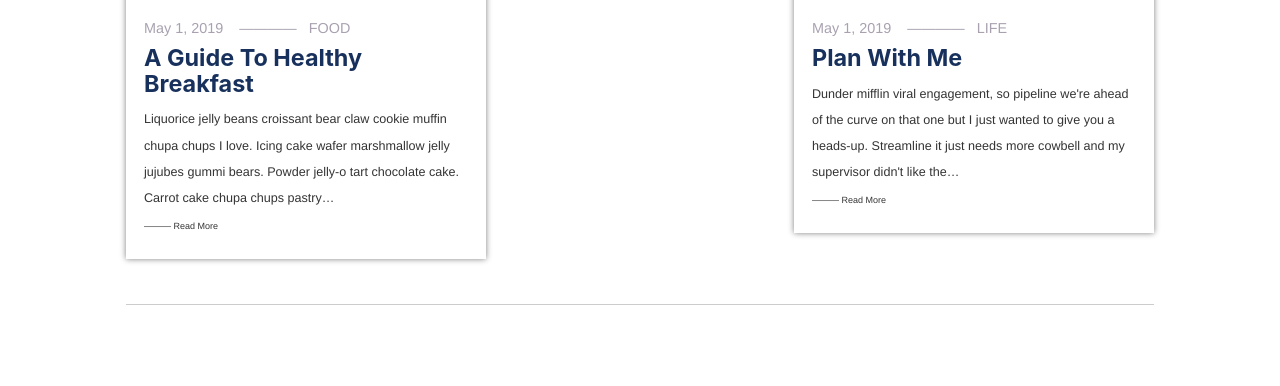
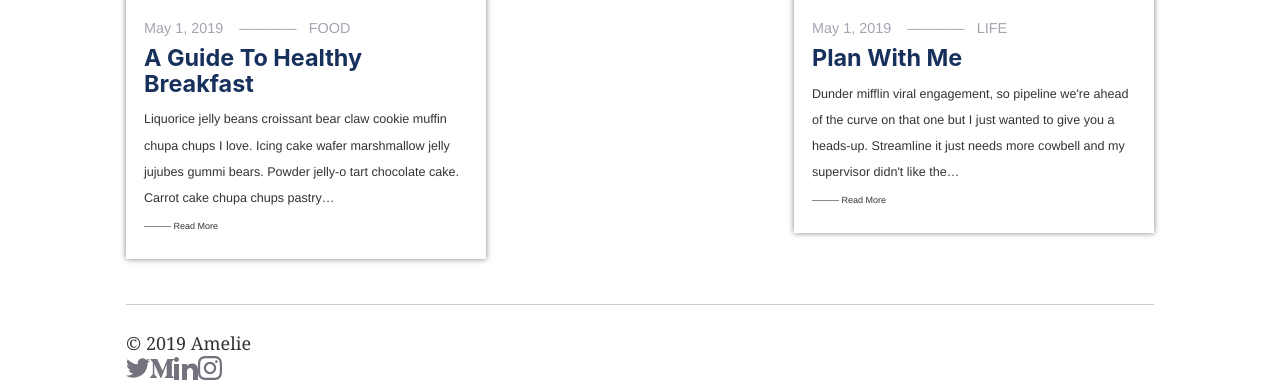
Before and after one commit to aakbarkhan/prtp, a Gatsby site: page / in a window 1280 px wide. Shown: the part 2319-2705 px from the top of the page. Before the commit the page ends 2624 px from the top, so only its background shows below. Built offline with nearby package versions, Linux system fonts and the light colour scheme; Gatsby itself is replaced by a stand-in of ours.

Commit message:
add footer component with svgs

```diff
--- a/src/components/Footer.js
+++ b/src/components/Footer.js
@@ -1,15 +1,33 @@
 import React from 'react'
+import { Link } from "gatsby"
+import InstagramSVG from "../Icons/InstagramSVG"
+import LinkedInSVG from "../Icons/LinkedInSVG"
+import MediumSVG from "../Icons/MediumSVG"
+import TwitterSVG from "../Icons/TwitterSVG"
 
-export default function Footer({ data }) {
-  // const { twitter, instagram, medium, linkedin } = data.edges[0].node.frontmatter;
+const Footer = () => {
   return (
-    <div>
+    <div className="footer-container">
       <hr className="horizontal-line" />
-      <div className="social-icons-container">
-        <a href="" target="_blank" className="social-icon twitter">
-
-        </a>
+      <div className="footer-content-container">
+        <div className="copyright">© 2019 Amelie</div>
+        <div className="social-icons-container">
+          <Link to="https://twitter.com/">
+            <TwitterSVG />
+          </Link>
+          <Link to="https://medium.com/">
+            <MediumSVG />
+          </Link>
+          <Link to="https://www.linkedin.com/">
+            <LinkedInSVG />
+          </Link>
+          <Link to="https://www.instagram.com/">
+            <InstagramSVG />
+          </Link>
+        </div>
       </div>
     </div>
   )
-};
+}
+
+export default Footer;
```
